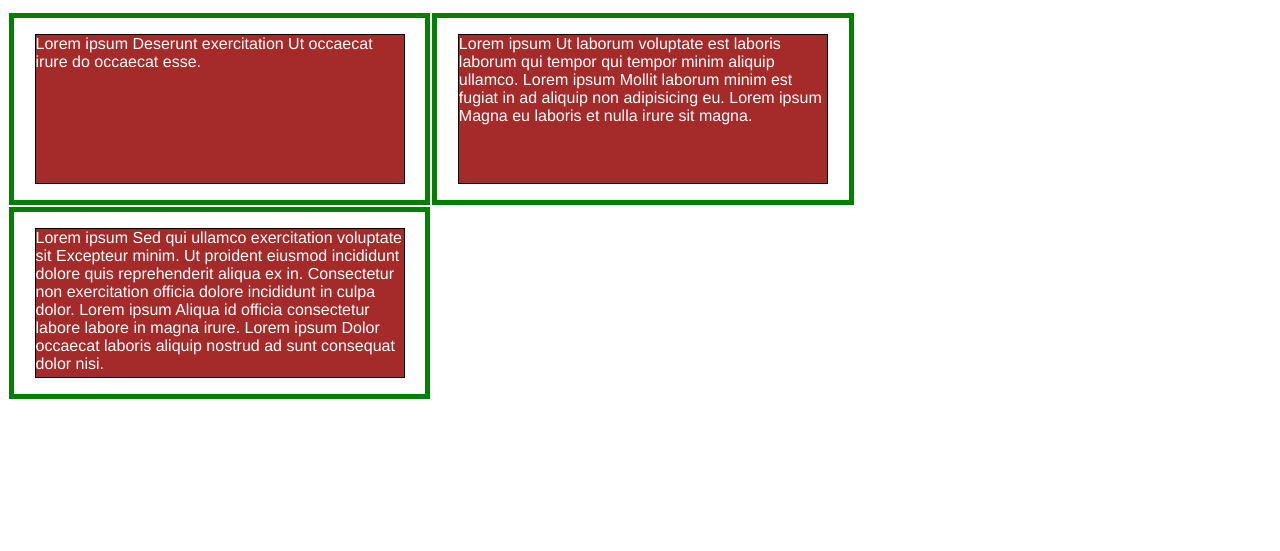
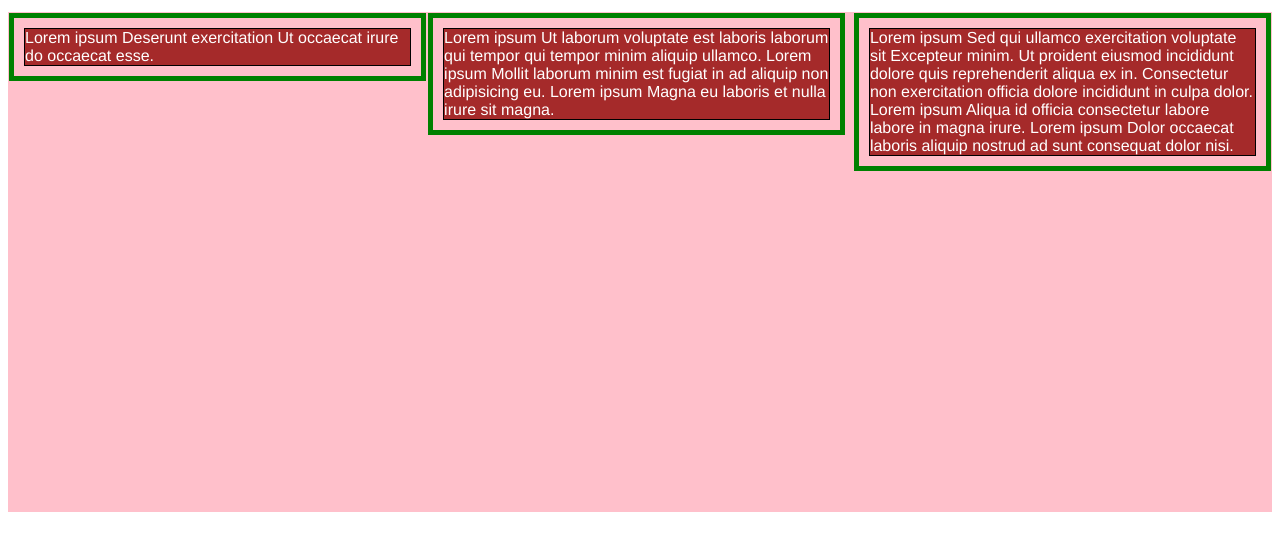
Before and after one commit to ouroboruo/corsera-test, a plain HTML site: page mod2_solution/index.html in a window 1280 px wide. Shown: the part 61-612 px from the top of the page. Drawn offline with Linux system fonts and the light colour scheme.

Commit message:
Added correct floats for desktop view

```diff
--- a/mod2_solution/css/main.css
+++ b/mod2_solution/css/main.css
@@ -9,10 +9,9 @@ h1 {
 p {
   border: 1px solid black;
   background-color: #A52A2A;
-  width: 90%;
-  height: 150px;
-  margin-right: auto;
-  margin-left: auto;
+  width: auto;
+  height: auto;
+  margin: 10px;
   font-family: Helvetica;
   color: white;
 }
@@ -24,36 +23,42 @@ section {
 /* Simple Responsive Framework. */
 .row {
   width: 100%;
+  height: 500px;
+  background-color: pink;
 }
 
 /********** Desktop **********/
 @media (min-width: 992px){
   .col-lg-1, .col-lg-2, .col-lg-3 {
-    float: left;
     border: 5px solid green;
   }
   .col-lg-1 {
-    width: 33.33%;
+    width: 33%;
+    float: left;
+
   }
   .col-lg-2 {
-    width: 33.33%;
+    width: 33%;
+    float: left;
   }
   .col-lg-3 {
-    width: 33.33%;
+    width: 33%;
+    float: right;
   }
 }
 
 /********** Tablet **********/
 @media (min-width: 768px) and (max-width: 991px) {
   .col-med-1, .col-med-2, .col-med-3 {
-    float: left;
     border: 5px solid black;
   }
   .col-med-1 {
     width: 50%;
+    float: left;
   }
   .col-med-2 {
     width: 50%;
+    float:
   }
   .col-med-3 {
     width: 100%;
```
